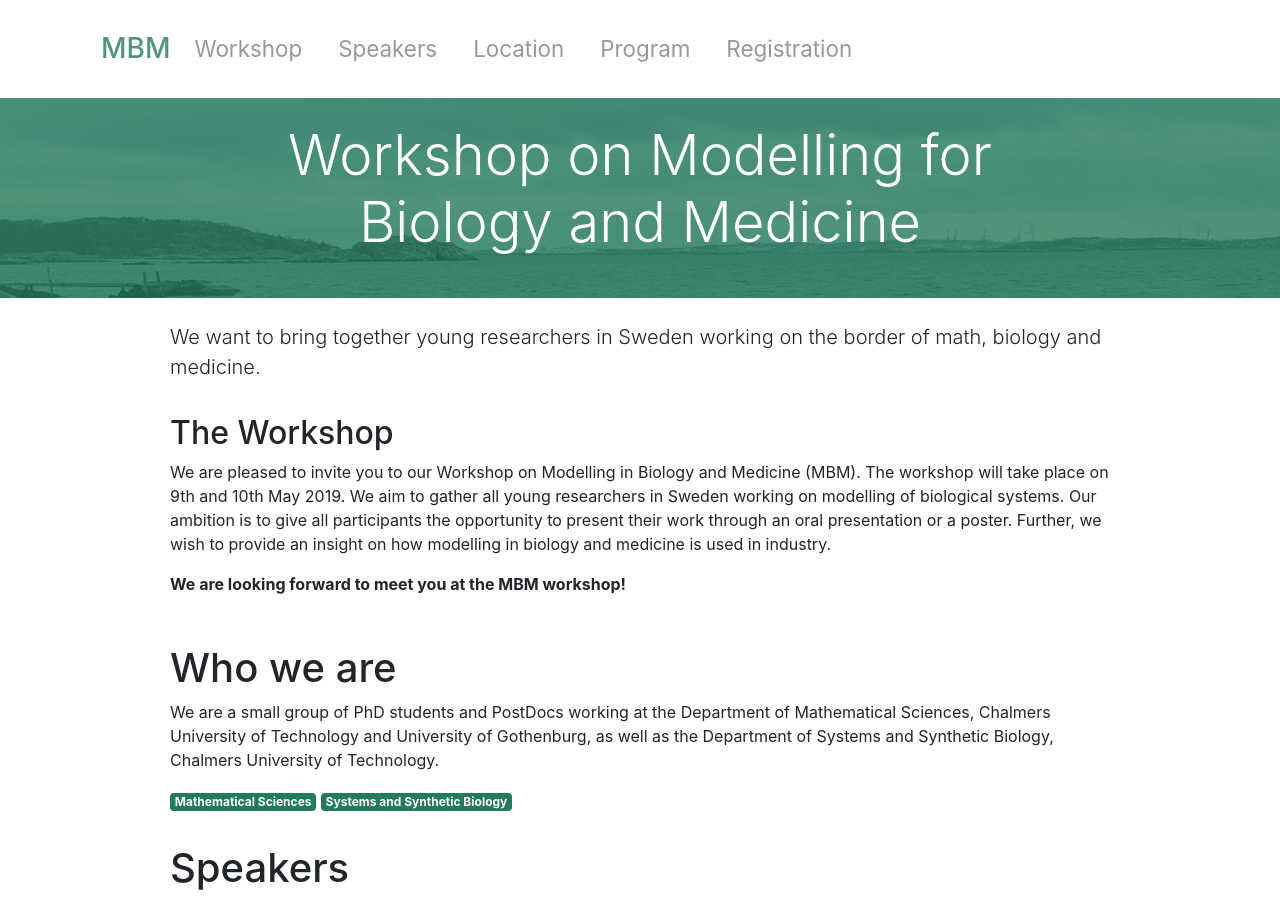
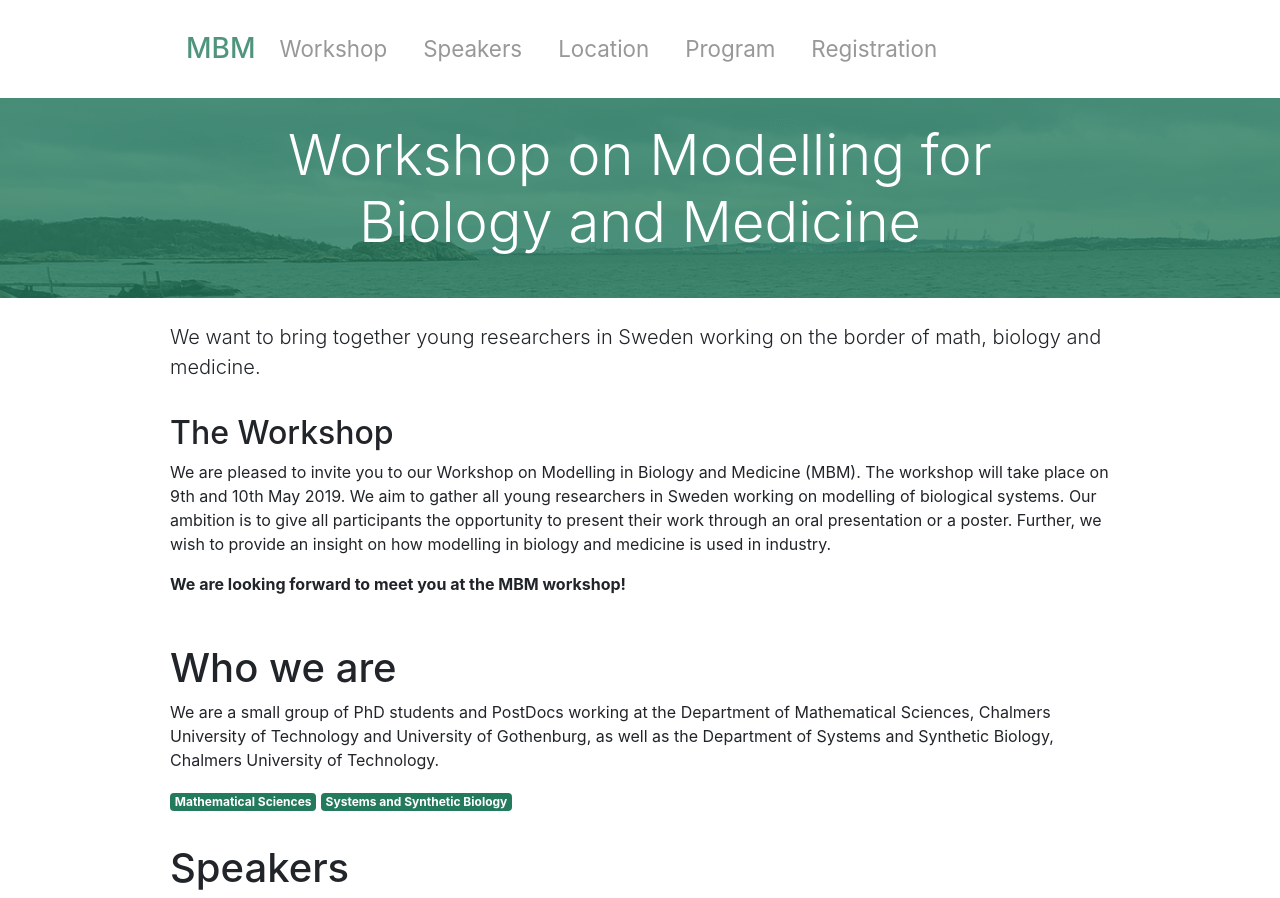
Before and after one commit to mbmworkshop/mbm, a Jekyll site: the page built from index.html, in a window 1280 px wide. Shown: the top 898 px of the page. Built offline with Jekyll 4.4.1, drawn with Linux system fonts in a browser that asks for light colours; nearby versions of some CDN libraries; grey boxes are pictures that could not be loaded.

Commit message:
Maximum width for navigation

```diff
--- a/_includes/header.html
+++ b/_includes/header.html
@@ -1,6 +1,6 @@
 <!-- NAV -->
 <nav class="navbar navbar-expand-md navbar-light py-4">
-  <div class="container">
+  <div class="container" style="max-width: 970px">
     <a href="{{ site.url }}/" class="navbar-brand">
       <h3 class="d-inline align-middle pl-3 text-primary">MBM</h3>
     </a>
```
